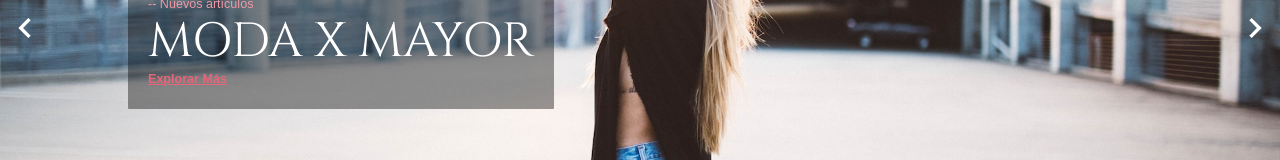
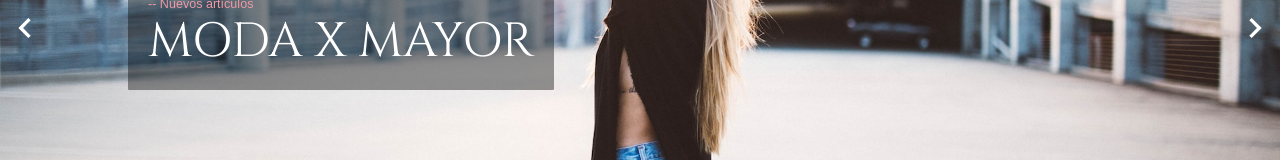
Before and after one commit to Jasonfuentess/BazarYessi, a React (Create React App) app: page /#/ in a window 1280 px wide. Shown: the part 347-507 px from the top of the page. Built offline with nearby package versions, Linux system fonts and the light colour scheme; no server answers; the database is empty; a web font is replaced by a local one.

Commit message:
gitpagessss modificaciones

```diff
--- a/src/scenes/home/MainCarousel.jsx
+++ b/src/scenes/home/MainCarousel.jsx
@@ -82,13 +82,7 @@ const MainCarousel = () => {
           >
             <Typography color={shades.secondary[200]}>-- Nuevos artículos</Typography>
             <Typography variant="h1">MODA X MAYOR</Typography>
-            <Typography
-              fontWeight="bold"
-              color={shades.secondary[300]}
-              sx={{ textDecoration: "underline" }}
-            >
-              Explorar Más
-            </Typography>
+
           </Box>
         </Box>
       ))}
```
Also changed, not shown: 2 other files (tests, documents, lock files or other folders).
